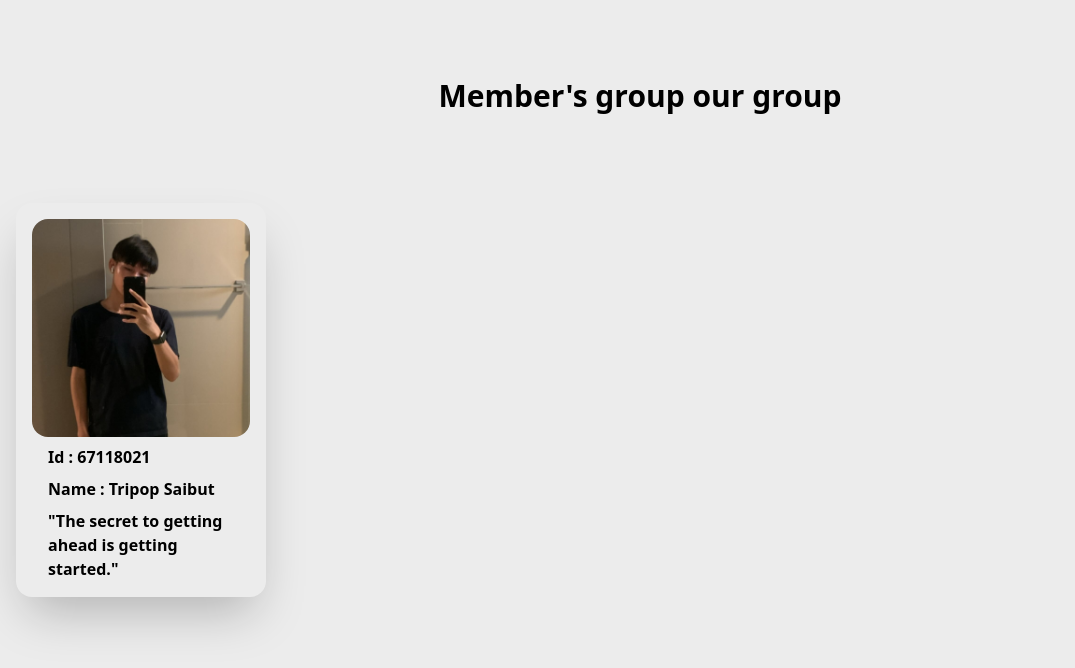
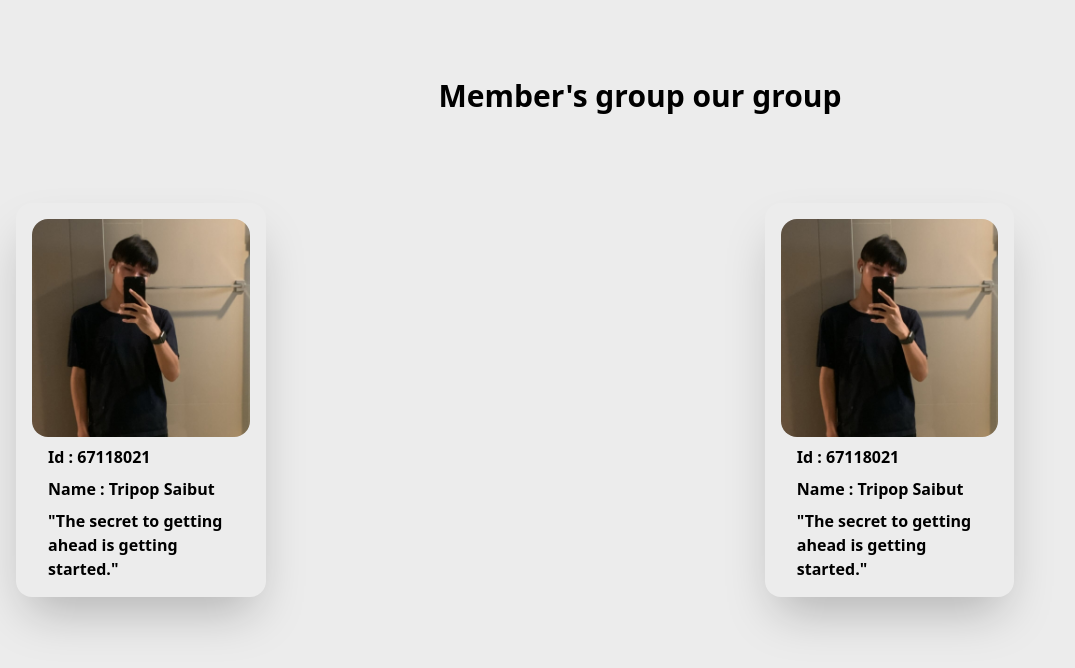
Before and after one commit to grillpork/CSI205_TEAM, a React (Vite) app: page / in a window 1280 px wide. Shown: the top 668 px of the page, without its empty margins (0-1075 px from the left). Built offline with nearby package versions, Linux system fonts and the light colour scheme.

Commit message:
update noodee

```diff
--- a/src/components/Noodee.jsx
+++ b/src/components/Noodee.jsx
@@ -2,8 +2,21 @@ import React from 'react'
 
 const Noodee = () => {
   return (
-    <div>
-
+    <div className=" p-4 rounded-2xl shadow-2xl w-fit space-y-2 font-bold">
+      <img
+        className=" rounded-2xl w-sm"
+        src="/src/assets/muping.jpg"
+        alt="muping"
+      />
+      <div className=" space-y-2 px-4">
+        <p>
+          Id : <span>67118021</span>
+        </p>
+        <p>
+          Name : <span>Tripop Saibut</span>
+        </p>
+        <p>"The secret to getting ahead is getting started."</p>
+      </div>
     </div>
   )
 }
```
